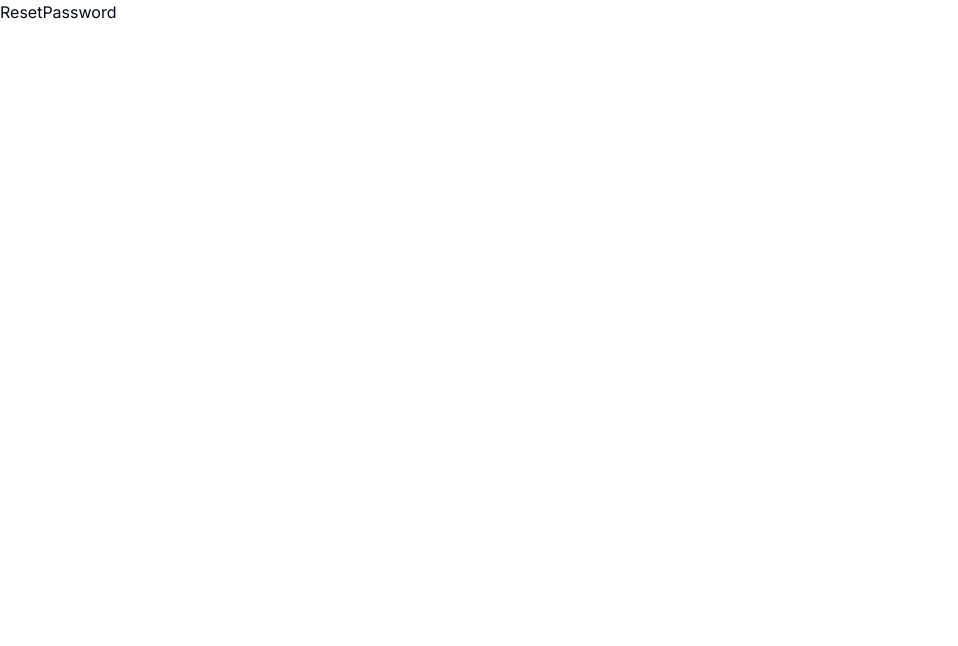
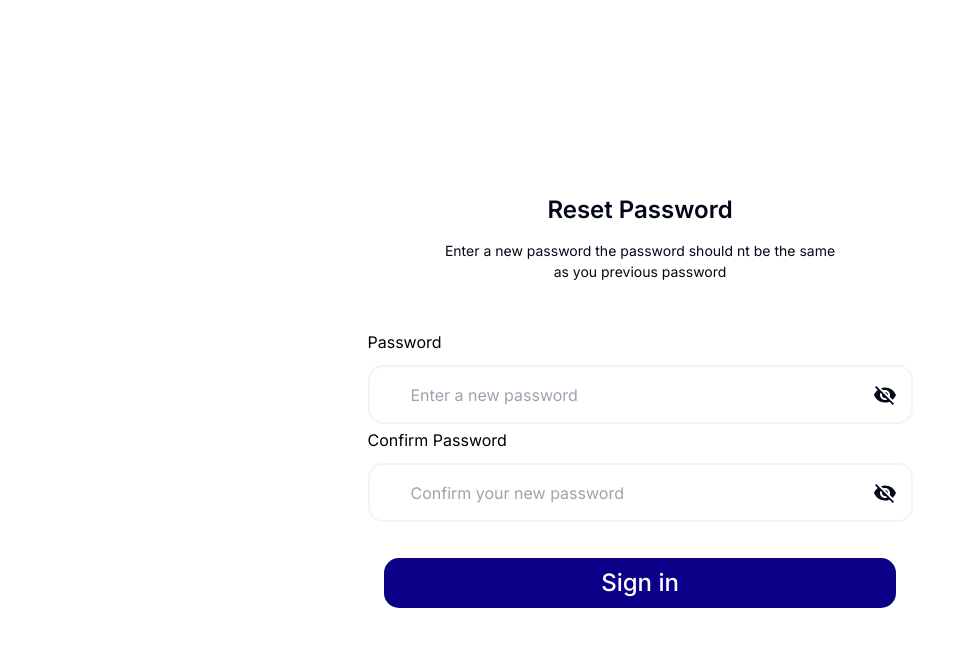
Before and after one commit to highfee/subsync-newsletter, a Next.js app: page /brand/resetPassword in a window 1280 px wide. Shown: the top 646 px of the page, without its empty margins (0-958 px from the left). Built offline with nearby package versions, Linux system fonts and the light colour scheme.

Commit message:
password reset

```diff
--- a/app/brand/(auth)/forgetPasswordMessage/page.jsx
+++ b/app/brand/(auth)/forgetPasswordMessage/page.jsx
@@ -1,9 +1,21 @@
 import React from 'react'
+import Image from 'next/image'
 
-const ForgetpasswordMessage = () => {
+const ResetPassword = () => {
   return (
-    <div>ForgetpasswordMessage</div>
+    <div className='flex justify-center items-center flex-col w-full h-[100vh]'>
+      <div>
+      <Image
+      src="/images/resetEmail.svg"
+      width="500"
+      height="500"
+      alt=""
+      className="min-w-full max-h-[300px]"
+      />
+      </div>
+      <p class=" w-[200px] my-4 lg:w-[400px] text-gray-800 text-center">An email has been sent to you with a password reset link follow the link to change you password</p>
+    </div>
   )
 }
 
-export default ForgetpasswordMessage
+export default ResetPassword
--- a/app/brand/(auth)/login/page.jsx
+++ b/app/brand/(auth)/login/page.jsx
@@ -4,7 +4,6 @@ import Image from "next/image";
 import Link from "next/link";
 import {
   Button,
-  buttonVariants,
   InputField,
   SocialMediaButton,
 } from "@/components/ui";
@@ -93,7 +92,7 @@ const BrandLogin = () => {
                 <p>Don’t have an account <span className="text-[#0B0087] font-semibold text-[15px]"> <Link href="/brand/register">  Sign up</Link></span> </p>
               </div>
               <div>
-              <p className="text-[#0B0087] font-semibold text-[15px]"> <Link href="/brand/resetPassword"> Forget Password </Link> </p>
+              <p className="text-[#0B0087] font-semibold text-[15px]"> <Link href="/brand/forgetPasswordMessage"> Forget Password </Link> </p>
               </div>
             </div>
             <Button className="rounded-2xl w-[90%] text-xl md:text-2xl h-[50px] my-4">
--- a/app/brand/(auth)/resetPassword/page.jsx
+++ b/app/brand/(auth)/resetPassword/page.jsx
@@ -1,8 +1,83 @@
-import React from 'react'
+"use client"
+import React, {useState} from 'react'
+import { useFormik } from 'formik'
+import { Button, InputField } from '@/components/ui'
+import {resetPasswordSchema} from "@/components/utils/formik";
+//material ui icons
+import VisibilityOffIcon from '@mui/icons-material/VisibilityOff';
+import VisibilityIcon from '@mui/icons-material/Visibility';
 
+
+const onSubmit = ()=>{
+  alert('submitted')
+}
 const ResetPassword = () => {
+  const [showPassword, setShowPassword] = useState(false)
+  const [passwordType, setPasswordType] = useState("password")
+
+  const handlepassword = ()=>{
+    if(showPassword == false){
+      setShowPassword(!showPassword);
+      setPasswordType("text")
+    }else{
+      setShowPassword(!showPassword);
+      setPasswordType("password")
+    }
+  }
+
+  const {values, errors, handleBlur, handleChange, handleSubmit, touched} = useFormik({
+    initialValues:{
+      password: "",
+      confirmPassword: ""
+    },
+    validationSchema :resetPasswordSchema ,
+    onSubmit,
+  })
+
   return (
-    <div>ResetPassword</div>
+    <div className='flex justify-center items-center flex-col w-full h-[100vh]'>
+      <div className='flex flex-col justify-center items-center gap-y-3 mb-12 w-[80%]'>
+        <h1 className='text-[24px] font-semibold'>Reset Password</h1>
+        <p className='text-[14px] w-[400px] text-center'>Enter a new password the password should nt be the same as you previous password</p>
+      </div>
+      <div className='w-[80%] relative'>
+        <form onSubmit={handleSubmit} className='w-[100%] flex flex-col items-center'>
+          <div>
+            <InputField
+              value={values.password}
+              onChange={handleChange}
+              onBlur={handleBlur}
+              label="Password"
+              id="password"
+              placeholder="Enter a new password"
+              handlepassword = {handlepassword}
+              icon={
+                showPassword ? <VisibilityIcon/> : <VisibilityOffIcon/>}
+              type={passwordType}
+            />
+            {errors.password && touched.password ? <p className="text-red-500 text-[14px] w-[90%]">{errors.password}</p> : ""}
+          </div>
+          <div>
+            <InputField
+              value={values.confirmPassword}
+              onChange={handleChange}
+              onBlur={handleBlur}
+              label="Confirm Password"
+              id="confirmPassword"
+              placeholder="Confirm your new password"
+              handlepassword = {handlepassword}
+              icon={
+                showPassword ? <VisibilityIcon/> : <VisibilityOffIcon/>}
+              type={passwordType}
+            />
+            {errors.confirmPassword && touched.confirmPassword ? <p className="text-red-500 text-[14px] w-[90%]">{errors.confirmPassword}</p> : ""}
+          </div>
+          <Button className="rounded-[15px] w-[50%] text-xl md:text-2xl h-[50px] mt-8">
+            Sign in
+            </Button>
+        </form>
+      </div>
+    </div>
   )
 }
 
--- a/components/utils/formik/index.jsx
+++ b/components/utils/formik/index.jsx
@@ -37,3 +37,16 @@ export const registerFormSchema = Yup.object().shape({
         .oneOf([Yup.ref("password"), null], "Password does not match")
         .required("Confirm password is required")
 })
+
+
+export const resetPasswordSchema = Yup.object().shape({
+    password: Yup.string()
+        .required('Password is required')
+        .matches(
+        /^(?=.*[A-Za-z])(?=.*\d)[A-Za-z\d]{8,}$/,
+        'Password must contain at least 8 characters, including at least one letter and one number'
+    ),
+    confirmPassword : Yup.string()
+        .oneOf([Yup.ref("password"), null], "Password does not match")
+        .required("Confirm password is required")
+})
```
Also changed, not shown: public/images/resetEmail.svg (added).
